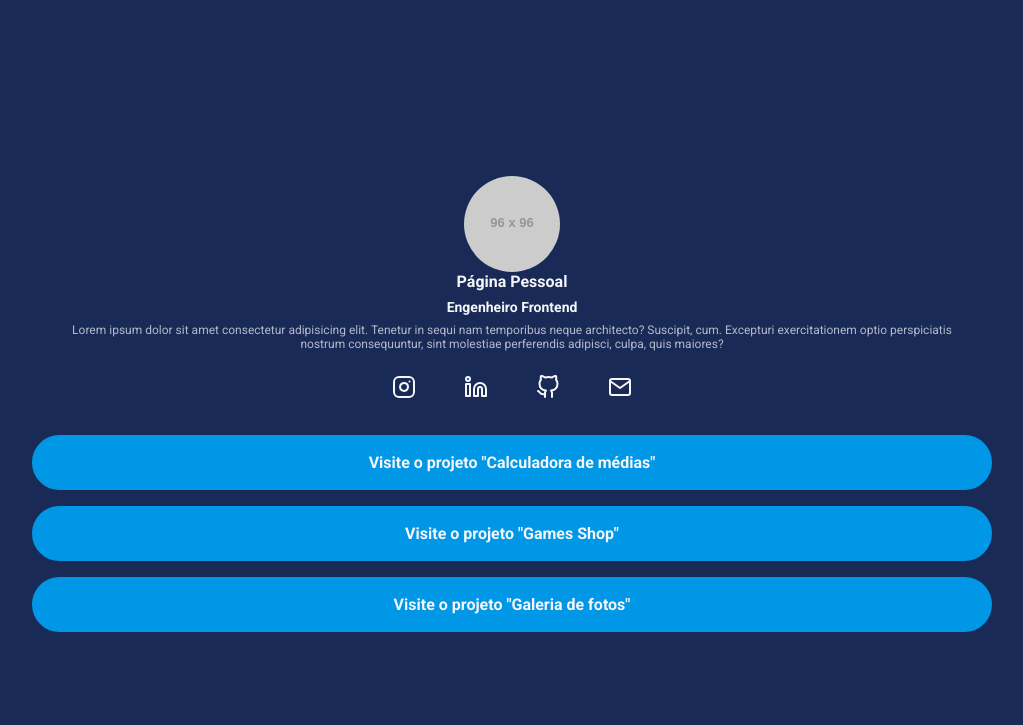
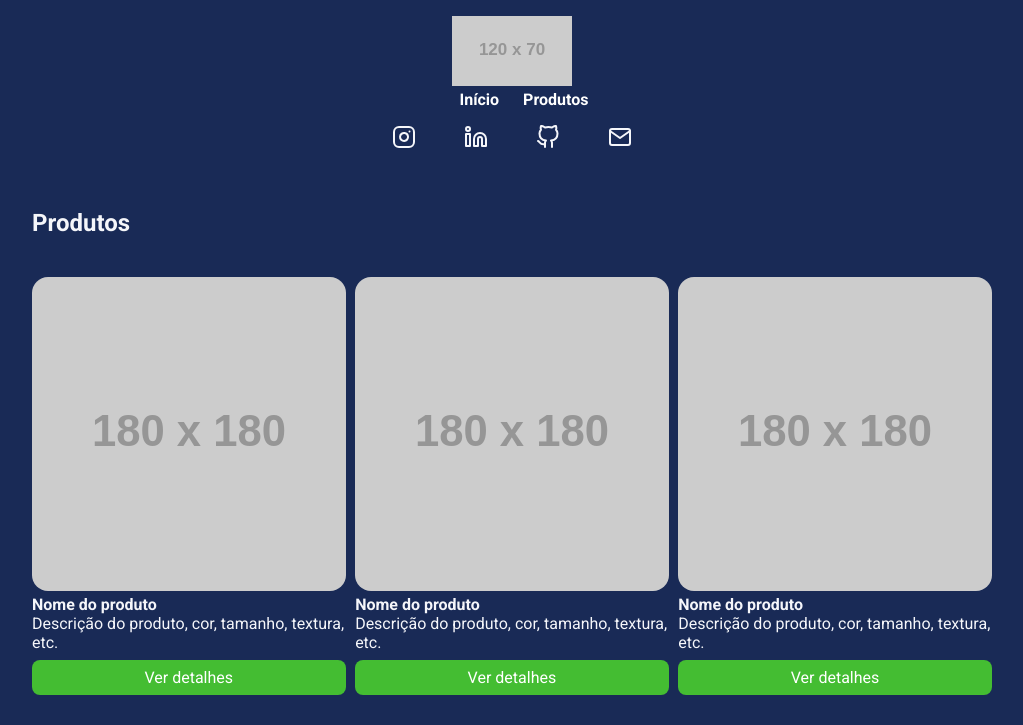
Before and after one commit to biali-dev/curso_ebac_frontend_biali, a website: page index.html in a window 1280 px wide. Shown: the top 725 px of the page, without its empty margins (128-1151 px from the left). Drawn offline with Linux system fonts and the light colour scheme; placeholder pictures from the web are drawn by us.

Commit message:
correcao exercicio_less

```diff
--- a/index.html
+++ b/index.html
@@ -2,24 +2,30 @@
 <html lang="pt-BR">
 <head>
     <meta charset="UTF-8">
+    <meta http-equiv="X-UA-Compatible" content="IE=edge">
     <meta name="viewport" content="width=device-width, initial-scale=1.0">
-    <title>Página Pessoal</title>
-    <link rel="preconnect" href="http://fonts.googleapis.com">
-    <link rel="preconnect" href="http://fonts.gstatic.com" crossorigin>
+    <title>Document</title>
+    <link rel="preconnect" href="https://fonts.googleapis.com">
+    <link rel="preconnect" href="https://fonts.gstatic.com" crossorigin>
     <link href="https://fonts.googleapis.com/css2?family=Roboto:wght@400;700&display=swap" rel="stylesheet">
-
     <link rel="stylesheet" href="./build/styles/main.css">
 </head>
 <body>
+    <header>
         <div class="container">
-        <header>
-                <img class="profile-avatar" src="https://via.placeholder.com/96x96" >
-                <div class="profile-bio">
-                    <h1 class="profile-bio-name">Página Pessoal</h1>
-                    <h2 class="profile-bio-subtitle">Engenheiro Frontend</h2>
-                    <p class="profile-bio-description">
-                        Lorem ipsum dolor sit amet consectetur adipisicing elit. Tenetur in sequi nam temporibus neque architecto? Suscipit, cum. Excepturi exercitationem optio perspiciatis nostrum consequuntur, sint molestiae perferendis adipisci, culpa, quis maiores?
-                    </p>
+            <div class="branding">
+                <img src="https://via.placeholder.com/120x70" />
+            </div>
+            <nav>
+                <ul class="menu">
+                    <li>
+                        <a href="#">Início</a>
+                    </li>
+                    <li>
+                        <a href="#">Produtos</a>
+                    </li>
+                </ul>
+            </nav>
         </div>
     </header>
     <nav>
@@ -38,25 +44,55 @@
             </a></li>
         </ul>
     </nav>
-        <nav>
-            <ul class="projects-list">
-                <li class="projects-list-item">
-                    <a href="">
-                        Visite o projeto "Calculadora de médias"
+    <section>
+        <div class="container">
+            <h2>Produtos</h2>
+            <ul class="products">
+                <li class="product-item">
+                    <img src="https://via.placeholder.com/180x180" />
+                    <h4>Nome do produto</h4>
+                    <p>
+                        Descrição do produto, cor, tamanho, textura, etc.
+                    </p>
+                    <a href="#" class="product-button">
+                        Ver detalhes
                     </a>
                 </li>
-                <li class="projects-list-item">
-                    <a href="">
-                        Visite o projeto "Games Shop"
+                <li class="product-item">
+                    <img src="https://via.placeholder.com/180x180" />
+                    <h4>Nome do produto</h4>
+                    <p>
+                        Descrição do produto, cor, tamanho, textura, etc.
+                    </p>
+                    <a href="#" class="product-button">
+                        Ver detalhes
                     </a>
                 </li>
-                <li class="projects-list-item">
-                    <a href="">
-                        Visite o projeto "Galeria de fotos"
+                <li class="product-item">
+                    <img src="https://via.placeholder.com/180x180" />
+                    <h4>Nome do produto</h4>
+                    <p>
+                        Descrição do produto, cor, tamanho, textura, etc.
+                    </p>
+                    <a href="#" class="product-button">
+                        Ver detalhes
+                    </a>
+                </li>
+                <li class="product-item">
+                    <img src="https://via.placeholder.com/180x180" />
+                    <h4>Nome do produto</h4>
+                    <p>
+                        Descrição do produto, cor, tamanho, textura, etc.
+                    </p>
+                    <a href="#" class="product-button">
+                        Ver detalhes
                     </a>
                 </li>
             </ul>
-        </nav>
         </div>
+    </section>
+    <footer>
+
+    </footer>
 </body>
 </html>
--- a/src/styles/main.less
+++ b/src/styles/main.less
@@ -11,7 +11,7 @@
     margin: 0;
     padding: 0;
     box-sizing: border-box;
-    font-family: 'Roboto', sans-serif;
+    font-family: Roboto, sans-serif;
 }
 
 body{
@@ -27,7 +27,6 @@ li {
     max-width: 960px;
     width: 100%;
     margin: 0 auto;
-    height: 100vh;
     display: flex;
     flex-direction: column;
     justify-content: center;
@@ -42,31 +41,63 @@ li {
 }
 
 header {
-    padding: 24px;
+    background-color: #colors[backgroundColor];
+    padding: sticky;
+    top: 0;
+    left: 0;
 
-    .profile-avatar{
-        display: block;
-        margin: 0 auto;
-        border-radius: 50%;
+    .container {
+    display: flex;
+    justify-content: space-between;
+    align-items: center;
+    padding: 16px 0;
     }
 }
 
-.profile-bio {
-    text-align: center;
+.menu {
+    display: flex;
 
-    &-name {
-        font-size: 16px;
-        .marginBottom8();
+    li {
+    font-weight: bold;
+    margin-left: 24px;
     }
 
-    &-subtitle {
-        font-size: 14px;
-        .marginBottom8();
+    a {
+    color: #fff;
+    text-decoration: none;
     }
+}
 
-    &-description {
-        font-size: 12px;
-        opacity: 0.7;
+section {
+    padding: 56px 0;
+}
+
+.products {
+    margin-top: 40px;
+    display: grid;
+    grid-template-columns: repeat(3, 32.66%);
+    column-gap: 1%;
+    row-gap: 4%;
+    width: 100%;
+}
+
+.product-item img {
+    width: 100%;
+    border-radius: 16px;
+}
+
+.product-button {
+    display: block;
+    background-color: #colors[buttonColor];
+    color: #fff;
+    text-align: center;
+    padding: 8px 0;
+    border-radius: 8px;
+    margin-top: 8px;
+    text-decoration: none;
+
+    &:hover {
+    background-color: #colors[buttonColor_dark];
     }
 }
 
--- a/src/styles/maps.less
+++ b/src/styles/maps.less
@@ -1,5 +1,6 @@
 #colors() {
     backgroundColor: #192a56;
-    buttonColor:#0097e6;
+    buttonColor:#44bd32;
+    buttonColor_dark:#66a35d;
     textColor:#f5f6fa;;
 }
```
Also changed, not shown: build/styles/main.css. Lines whose indentation alone changed are shown as unchanged.
